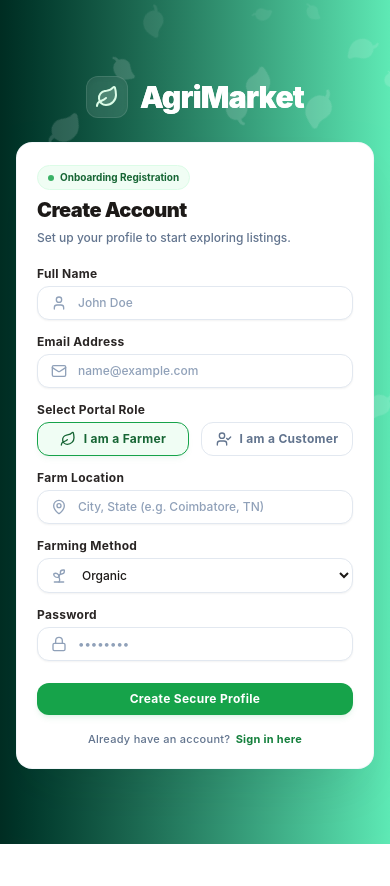
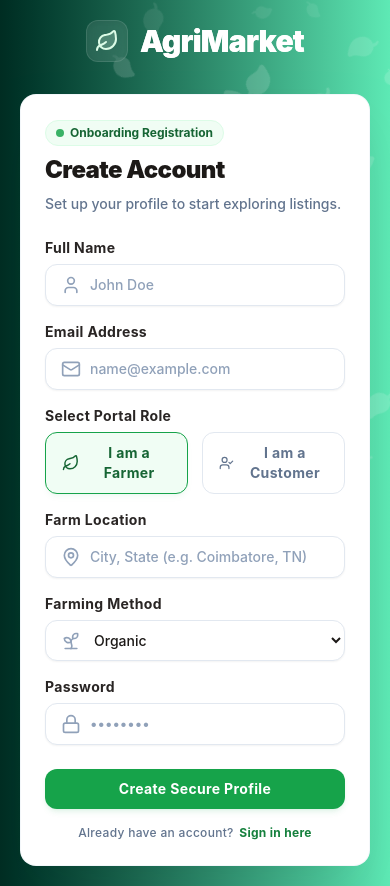
Before and after one commit to Asvanth16/Farmer-Marketplace, a React (Vite) app in the folder client/: page /register in a window 390 px wide. Both pictures are taken after a click on the button "I am a Farmer". Before the commit the page ends 844 px from the top, so only its background shows below. Built offline with nearby package versions, Linux system fonts and the light colour scheme; no server answers.

Commit message:
Fix Register Page(5)

```diff
--- a/client/src/pages/Register.jsx
+++ b/client/src/pages/Register.jsx
@@ -134,10 +134,10 @@ function Register() {
             </div>
 
             {/* ================= RIGHT SIDE (FORM + MOBILE TOP BRANDING) ================= */}
-            <div className="w-full lg:w-1/2 flex flex-col items-center justify-center p-4 sm:p-8 md:p-10 lg:p-12 xl:p-16 shrink-0 relative bg-transparent z-10">
+            <div className="w-full lg:w-1/2 flex flex-col items-center justify-center p-5 sm:p-10 md:p-10 lg:p-12 xl:p-16 shrink-0 relative bg-transparent z-10">
 
                 {/* MOBILE & TABLET HEADER ONLY */}
-                <div className="flex lg:hidden items-center gap-3 mb-6 text-white relative z-10 animate-fade-in">
+                <div className="flex lg:hidden items-center gap-3 mb-8 text-white relative z-10 animate-fade-in">
                     <div className="p-2 bg-white/10 backdrop-blur-md rounded-xl border border-white/10 shadow-inner">
                         <Leaf className="h-6 w-6 text-brand-100 fill-brand-100/20" />
                     </div>
@@ -146,82 +146,82 @@ function Register() {
                     </span>
                 </div>
 
-                {/* RESPONSIVE CONTROLLED FORM CONTAINER (Smaller caps for md & lg scales) */}
-                <div className="w-full max-w-md sm:max-w-lg lg:max-w-lg xl:max-w-xl bg-white border border-slate-100/80 p-5 sm:p-8 md:p-8 lg:p-10 xl:p-12 rounded-2xl shadow-2xl shadow-emerald-950/10 space-y-5 md:space-y-6 lg:space-y-8 relative z-10">
+                {/* RESPONSIVE CONTROLLED FORM CONTAINER */}
+                <div className="w-full max-w-sm sm:max-w-md md:max-w-md lg:max-w-lg xl:max-w-xl bg-white border border-slate-100/80 p-6 sm:p-8 md:p-8 lg:p-10 xl:p-12 rounded-2xl shadow-2xl shadow-emerald-950/10 space-y-6 md:space-y-6 lg:space-y-8 relative z-10">
 
-                    <div className="space-y-1.5 md:space-y-2">
-                        <span className="inline-flex items-center gap-1.5 px-2.5 py-1 rounded-full text-[10px] sm:text-xs font-bold bg-brand-50 text-brand-700 border border-brand-100">
-                            <span className="h-1.5 w-1.5 sm:h-2 sm:w-2 rounded-full bg-brand-500 animate-pulse"></span>
+                    <div className="space-y-2 md:space-y-2">
+                        <span className="inline-flex items-center gap-1.5 px-2.5 py-1 rounded-full text-xs font-bold bg-brand-50 text-brand-700 border border-brand-100">
+                            <span className="h-2 w-2 rounded-full bg-brand-500 animate-pulse"></span>
                             Onboarding Registration
                         </span>
-                        <h2 className="text-xl sm:text-2xl lg:text-3xl font-black text-earth-900 tracking-tight">Create Account</h2>
-                        <p className="text-slate-500 text-xs sm:text-sm font-medium">Set up your profile to start exploring listings.</p>
+                        <h2 className="text-2xl sm:text-2xl lg:text-3xl font-black text-earth-900 tracking-tight">Create Account</h2>
+                        <p className="text-slate-500 text-sm font-medium">Set up your profile to start exploring listings.</p>
                     </div>
 
                     {error && (
-                        <div className="p-3 sm:p-4 lg:p-5 bg-red-50 border-l-4 border-red-500 text-red-700 text-xs sm:text-sm md:text-base font-semibold rounded-r-xl shadow-xs animate-shake">
+                        <div className="p-4 bg-red-50 border-l-4 border-red-500 text-red-700 text-sm md:text-base font-semibold rounded-r-xl shadow-xs animate-shake">
                             {error}
                         </div>
                     )}
 
-                    <form onSubmit={handleSubmit} className="space-y-3.5 sm:space-y-4 md:space-y-5 lg:space-y-6">
+                    <form onSubmit={handleSubmit} className="space-y-4 md:space-y-5 lg:space-y-6">
 
                         {/* Full Name Field */}
-                        <div className="space-y-1 sm:space-y-1.5">
-                            <label className="text-xs sm:text-sm font-bold text-earth-800 tracking-wide block">Full Name</label>
+                        <div className="space-y-1.5 sm:space-y-2">
+                            <label className="text-sm font-bold text-earth-800 tracking-wide block">Full Name</label>
                             <div className="relative group">
-                                <User className="absolute left-3.5 sm:left-4 top-1/2 -translate-y-1/2 h-4 w-4 sm:h-5 sm:w-5 text-slate-400 group-focus-within:text-brand-500 transition-colors" />
+                                <User className="absolute left-4 top-1/2 -translate-y-1/2 h-5 w-5 text-slate-400 group-focus-within:text-brand-500 transition-colors" />
                                 <input
                                     type="text"
                                     required
                                     value={name}
                                     onChange={(e) => setName(e.target.value)}
                                     placeholder="John Doe"
-                                    className="w-full pl-10 sm:pl-11 pr-4 py-2 sm:py-2.5 bg-white border border-slate-200 rounded-xl text-earth-900 placeholder-slate-400 focus:outline-none focus:border-brand-500 focus:ring-4 focus:ring-brand-500/10 transition-all text-xs sm:text-sm font-medium shadow-xs"
+                                    className="w-full pl-11 pr-4 py-2.5 bg-white border border-slate-200 rounded-xl text-earth-900 placeholder-slate-400 focus:outline-none focus:border-brand-500 focus:ring-4 focus:ring-brand-500/10 transition-all text-sm font-medium shadow-xs"
                                 />
                             </div>
                         </div>
 
                         {/* Email Field */}
-                        <div className="space-y-1 sm:space-y-1.5">
-                            <label className="text-xs sm:text-sm font-bold text-earth-800 tracking-wide block">Email Address</label>
+                        <div className="space-y-1.5 sm:space-y-2">
+                            <label className="text-sm font-bold text-earth-800 tracking-wide block">Email Address</label>
                             <div className="relative group">
-                                <Mail className="absolute left-3.5 sm:left-4 top-1/2 -translate-y-1/2 h-4 w-4 sm:h-5 sm:w-5 text-slate-400 group-focus-within:text-brand-500 transition-colors" />
+                                <Mail className="absolute left-4 top-1/2 -translate-y-1/2 h-5 w-5 text-slate-400 group-focus-within:text-brand-500 transition-colors" />
                                 <input
                                     type="email"
                                     required
                                     value={email}
                                     onChange={(e) => setEmail(e.target.value)}
                                     placeholder="name@example.com"
-                                    className="w-full pl-10 sm:pl-11 pr-4 py-2 sm:py-2.5 bg-white border border-slate-200 rounded-xl text-earth-900 placeholder-slate-400 focus:outline-none focus:border-brand-500 focus:ring-4 focus:ring-brand-500/10 transition-all text-xs sm:text-sm font-medium shadow-xs"
+                                    className="w-full pl-11 pr-4 py-2.5 bg-white border border-slate-200 rounded-xl text-earth-900 placeholder-slate-400 focus:outline-none focus:border-brand-500 focus:ring-4 focus:ring-brand-500/10 transition-all text-sm font-medium shadow-xs"
                                 />
                             </div>
                         </div>
 
                         {/* Account Role Selector */}
-                        <div className="space-y-1 sm:space-y-1.5">
-                            <label className="text-xs sm:text-sm font-bold text-earth-800 tracking-wide block">Select Portal Role</label>
-                            <div className="grid grid-cols-2 gap-3">
+                        <div className="space-y-1.5 sm:space-y-2">
+                            <label className="text-sm font-bold text-earth-800 tracking-wide block">Select Portal Role</label>
+                            <div className="grid grid-cols-2 gap-3.5">
                                 <button
                                     type="button"
                                     onClick={() => handleRoleChange("farmer")}
-                                    className={`py-2 sm:py-2.5 px-3 rounded-xl text-xs sm:text-sm font-bold tracking-wide border transition-all flex items-center justify-center gap-2 cursor-pointer ${role === 'farmer'
+                                    className={`py-2.5 px-4 rounded-xl text-sm font-bold tracking-wide border transition-all flex items-center justify-center gap-2 cursor-pointer ${role === 'farmer'
                                         ? 'bg-brand-50 border-brand-500 text-brand-700 shadow-md shadow-brand-500/5'
                                         : 'bg-white border-slate-200 text-slate-500 hover:border-slate-300'
                                         }`}
                                 >
-                                    <Leaf className="h-4 w-4" />
+                                    <Leaf className="h-5 w-5" />
                                     I am a Farmer
                                 </button>
                                 <button
                                     type="button"
                                     onClick={() => handleRoleChange("customer")}
-                                    className={`py-2 sm:py-2.5 px-3 rounded-xl text-xs sm:text-sm font-bold tracking-wide border transition-all flex items-center justify-center gap-2 cursor-pointer ${role === 'customer'
+                                    className={`py-2.5 px-4 rounded-xl text-sm font-bold tracking-wide border transition-all flex items-center justify-center gap-2 cursor-pointer ${role === 'customer'
                                         ? 'bg-brand-50 border-brand-500 text-brand-700 shadow-md shadow-brand-500/5'
                                         : 'bg-white border-slate-200 text-slate-500 hover:border-slate-300'
                                         }`}
                                 >
-                                    <UserCheck className="h-4 w-4" />
+                                    <UserCheck className="h-5 w-5" />
                                     I am a Customer
                                 </button>
                             </div>
@@ -229,32 +229,32 @@ function Register() {
 
                         {/* FARMER SPECIFIC INPUTS */}
                         {role === 'farmer' && (
-                            <div className="space-y-3.5 sm:space-y-4 animate-fade-in">
+                            <div className="space-y-4 animate-fade-in">
                                 {/* Farm Location Field */}
-                                <div className="space-y-1 sm:space-y-1.5">
-                                    <label className="text-xs sm:text-sm font-bold text-earth-800 tracking-wide block">Farm Location</label>
+                                <div className="space-y-1.5 sm:space-y-2">
+                                    <label className="text-sm font-bold text-earth-800 tracking-wide block">Farm Location</label>
                                     <div className="relative group">
-                                        <MapPin className="absolute left-3.5 sm:left-4 top-1/2 -translate-y-1/2 h-4 w-4 sm:h-5 sm:w-5 text-slate-400 group-focus-within:text-brand-500 transition-colors" />
+                                        <MapPin className="absolute left-4 top-1/2 -translate-y-1/2 h-5 w-5 text-slate-400 group-focus-within:text-brand-500 transition-colors" />
                                         <input
                                             type="text"
                                             required={role === 'farmer'}
                                             value={location}
                                             onChange={(e) => setLocation(e.target.value)}
                                             placeholder="City, State (e.g. Coimbatore, TN)"
-                                            className="w-full pl-10 sm:pl-11 pr-4 py-2 sm:py-2.5 bg-white border border-slate-200 rounded-xl text-earth-900 placeholder-slate-400 focus:outline-none focus:border-brand-500 focus:ring-4 focus:ring-brand-500/10 transition-all text-xs sm:text-sm font-medium shadow-xs"
+                                            className="w-full pl-11 pr-4 py-2.5 bg-white border border-slate-200 rounded-xl text-earth-900 placeholder-slate-400 focus:outline-none focus:border-brand-500 focus:ring-4 focus:ring-brand-500/10 transition-all text-sm font-medium shadow-xs"
                                         />
                                     </div>
                                 </div>
 
                                 {/* Farming Method Dropdown Selection */}
-                                <div className="space-y-1 sm:space-y-1.5">
-                                    <label className="text-xs sm:text-sm font-bold text-earth-800 tracking-wide block">Farming Method</label>
+                                <div className="space-y-1.5 sm:space-y-2">
+                                    <label className="text-sm font-bold text-earth-800 tracking-wide block">Farming Method</label>
                                     <div className="relative group">
-                                        <Sprout className="absolute left-3.5 sm:left-4 top-1/2 -translate-y-1/2 h-4 w-4 sm:h-5 sm:w-5 text-slate-400 group-focus-within:text-brand-500 transition-colors pointer-events-none" />
+                                        <Sprout className="absolute left-4 top-1/2 -translate-y-1/2 h-5 w-5 text-slate-400 group-focus-within:text-brand-500 transition-colors pointer-events-none" />
                                         <select
                                             value={farmingMethod}
                                             onChange={(e) => setFarmingMethod(e.target.value)}
-                                            className="w-full pl-10 sm:pl-11 pr-4 py-2 sm:py-2.5 bg-white border border-slate-200 rounded-xl text-earth-900 focus:outline-none focus:border-brand-500 focus:ring-4 focus:ring-brand-500/10 transition-all text-xs sm:text-sm font-medium shadow-xs"
+                                            className="w-full pl-11 pr-4 py-2.5 bg-white border border-slate-200 rounded-xl text-earth-900 focus:outline-none focus:border-brand-500 focus:ring-4 focus:ring-brand-500/10 transition-all text-sm font-medium shadow-xs"
                                         >
                                             <option value="organic">Organic</option>
                                             <option value="conventional">Conventional</option>
@@ -265,10 +265,10 @@ function Register() {
                         )}
 
                         {/* Password Field */}
-                        <div className="space-y-1 sm:space-y-1.5">
-                            <label className="text-xs sm:text-sm font-bold text-earth-800 tracking-wide block">Password</label>
+                        <div className="space-y-1.5 sm:space-y-2">
+                            <label className="text-sm font-bold text-earth-800 tracking-wide block">Password</label>
                             <div className="relative group">
-                                <Lock className="absolute left-3.5 sm:left-4 top-1/2 -translate-y-1/2 h-4 w-4 sm:h-5 sm:w-5 text-slate-400 group-focus-within:text-brand-500 transition-colors" />
+                                <Lock className="absolute left-4 top-1/2 -translate-y-1/2 h-5 w-5 text-slate-400 group-focus-within:text-brand-500 transition-colors" />
                                 <input
                                     type="password"
                                     autoComplete='new-password'
@@ -276,7 +276,7 @@ function Register() {
                                     value={password}
                                     onChange={(e) => setPassword(e.target.value)}
                                     placeholder="••••••••"
-                                    className="w-full pl-10 sm:pl-11 pr-4 py-2 sm:py-2.5 bg-white border border-slate-200 rounded-xl text-earth-900 placeholder-slate-400 focus:outline-none focus:border-brand-500 focus:ring-4 focus:ring-brand-500/10 transition-all text-xs sm:text-sm font-medium shadow-xs"
+                                    className="w-full pl-11 pr-4 py-2.5 bg-white border border-slate-200 rounded-xl text-earth-900 placeholder-slate-400 focus:outline-none focus:border-brand-500 focus:ring-4 focus:ring-brand-500/10 transition-all text-sm font-medium shadow-xs"
                                 />
                             </div>
                         </div>
@@ -286,16 +286,16 @@ function Register() {
                             <button
                                 type="submit"
                                 disabled={isLoading}
-                                className="w-full flex items-center justify-center gap-2 py-2 sm:py-2.5 px-4 bg-brand-500 hover:bg-brand-600 active:scale-[0.99] text-white font-bold rounded-xl shadow-md shadow-brand-500/10 hover:shadow-brand-600/20 transition-all focus:outline-none focus:ring-4 focus:ring-brand-500/20 disabled:opacity-50 text-xs sm:text-sm cursor-pointer tracking-wide"
+                                className="w-full flex items-center justify-center gap-2 py-2.5 sm:py-3 px-4 bg-brand-500 hover:bg-brand-600 active:scale-[0.99] text-white font-bold rounded-xl shadow-md shadow-brand-500/10 hover:shadow-brand-600/20 transition-all focus:outline-none focus:ring-4 focus:ring-brand-500/20 disabled:opacity-50 text-sm sm:text-base cursor-pointer tracking-wide"
                             >
                                 {isLoading ? (
-                                    <Loader className="h-4 w-4 animate-spin" />
+                                    <Loader className="h-5 w-5 animate-spin" />
                                 ) : (
                                     'Create Secure Profile'
                                 )}
                             </button>
 
-                            <div className="text-center text-[11px] sm:text-xs font-medium text-slate-500 tracking-wide">
+                            <div className="text-center text-xs sm:text-sm font-medium text-slate-500 tracking-wide">
                                 Already have an account?{' '}
                                 <Link
                                     to="/login"
```
